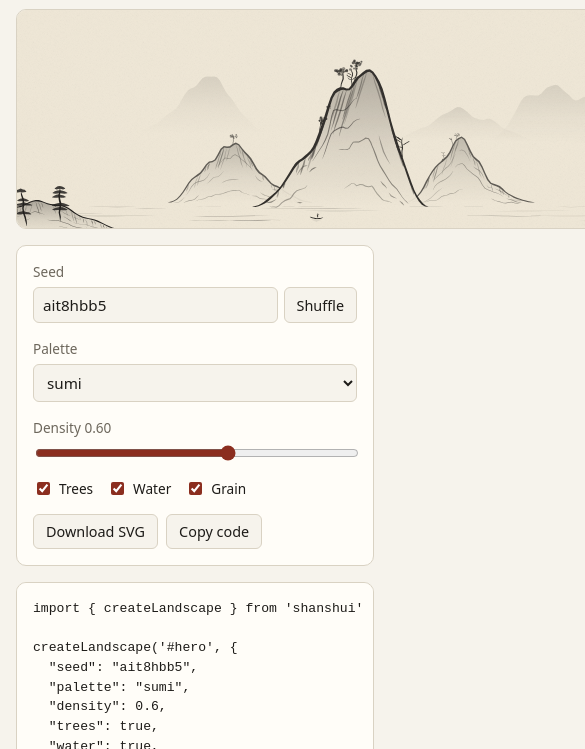
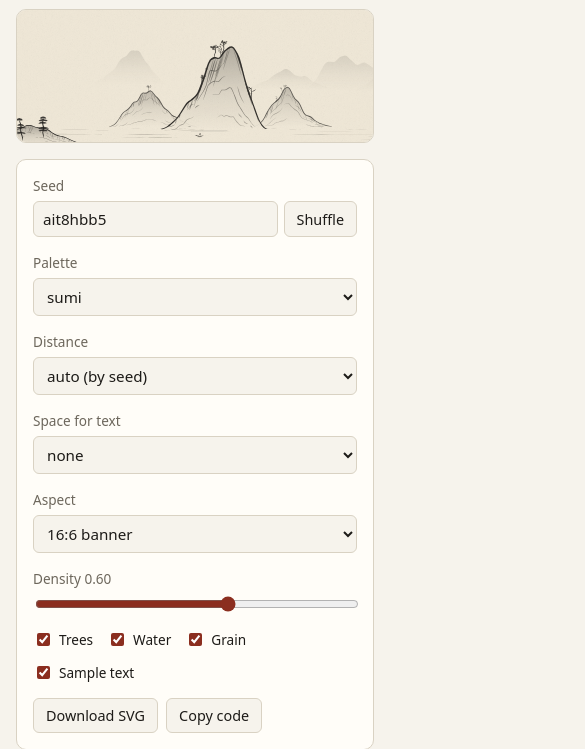
Before and after one commit to barada02/Mordern_Web_Art, a website built with Vite: page apps/playground/index.html in a window 390 px wide. Shown: the part 95-844 px from the top of the page, 585 px wide, since content can reach past the window. Built offline with nearby package versions, Linux system fonts and the light colour scheme.

Commit message:
feat(playground): add distance, space and aspect controls
- distance and text-space selectors with a sample headline placed via resolveSpace
- aspect presets from 16:6 banner to 9:16 phone to exercise resize handling
- code snippet shows only non-default options

```diff
--- a/apps/playground/index.html
+++ b/apps/playground/index.html
@@ -12,7 +12,13 @@
     </header>
 
     <main>
-      <div id="stage" class="stage" aria-live="polite"></div>
+      <div class="stage-wrap">
+        <div id="stage" class="stage" aria-live="polite"></div>
+        <div id="headline" class="headline" hidden>
+          <h2>Mountains &amp; Water</h2>
+          <p>Your content lives in the painting's empty space.</p>
+        </div>
+      </div>
 
       <form id="controls" class="controls" autocomplete="off">
         <label class="field seed">
@@ -29,6 +35,38 @@
         </label>
 
         <label class="field">
+          <span>Distance</span>
+          <select id="distance" name="distance">
+            <option value="auto">auto (by seed)</option>
+            <option value="level">平远 level</option>
+            <option value="high">高远 high</option>
+            <option value="deep">深远 deep</option>
+          </select>
+        </label>
+
+        <label class="field">
+          <span>Space for text</span>
+          <select id="space" name="space">
+            <option value="none">none</option>
+            <option value="left">left</option>
+            <option value="right">right</option>
+            <option value="center">center</option>
+            <option value="top">top</option>
+          </select>
+        </label>
+
+        <label class="field">
+          <span>Aspect</span>
+          <select id="aspect" name="aspect">
+            <option value="16 / 6">16:6 banner</option>
+            <option value="16 / 9">16:9</option>
+            <option value="4 / 3">4:3</option>
+            <option value="1 / 1">1:1</option>
+            <option value="9 / 16">9:16 phone</option>
+          </select>
+        </label>
+
+        <label class="field">
           <span>Density <output id="densityOut"></output></span>
           <input id="density" name="density" type="range" min="0" max="1" step="0.05" value="0.6" />
         </label>
@@ -37,6 +75,7 @@
           <label><input id="trees" type="checkbox" checked /> Trees</label>
           <label><input id="water" type="checkbox" checked /> Water</label>
           <label><input id="grain" type="checkbox" checked /> Grain</label>
+          <label><input id="showText" type="checkbox" checked /> Sample text</label>
         </fieldset>
 
         <div class="actions">
--- a/apps/playground/src/main.ts
+++ b/apps/playground/src/main.ts
@@ -1,45 +1,96 @@
-import { createLandscape, palettes, randomSeed, type LandscapeOptions, type PaletteName } from 'shanshui'
+import {
+  createLandscape,
+  palettes,
+  randomSeed,
+  resolveSpace,
+  type Distance,
+  type LandscapeOptions,
+  type PaletteName,
+  type SpacePreset,
+} from 'shanshui'
 import './style.css'
 
 const $ = <T extends HTMLElement>(id: string) => document.getElementById(id) as T
 
 const seedInput = $<HTMLInputElement>('seed')
 const paletteSelect = $<HTMLSelectElement>('palette')
+const distanceSelect = $<HTMLSelectElement>('distance')
+const spaceSelect = $<HTMLSelectElement>('space')
+const aspectSelect = $<HTMLSelectElement>('aspect')
 const density = $<HTMLInputElement>('density')
 const densityOut = $<HTMLOutputElement>('densityOut')
 const trees = $<HTMLInputElement>('trees')
 const water = $<HTMLInputElement>('water')
 const grain = $<HTMLInputElement>('grain')
+const showText = $<HTMLInputElement>('showText')
+const wrap = document.querySelector<HTMLElement>('.stage-wrap')!
+const headline = $<HTMLElement>('headline')
 const code = $<HTMLElement>('code')
 
 for (const name of Object.keys(palettes)) paletteSelect.add(new Option(name, name))
 
 // Seed from the URL hash so paintings are shareable.
-const initialSeed = decodeURIComponent(location.hash.slice(1)) || randomSeed()
-seedInput.value = initialSeed
+seedInput.value = decodeURIComponent(location.hash.slice(1)) || randomSeed()
+
+const DEFAULTS: LandscapeOptions = { palette: 'sumi', distance: 'auto', space: 'none', density: 0.6, trees: true, water: true, grain: true }
 
 const read = (): LandscapeOptions => ({
   seed: seedInput.value || '0',
   palette: paletteSelect.value as PaletteName,
+  distance: distanceSelect.value as Distance | 'auto',
+  space: spaceSelect.value as SpacePreset,
   density: Number(density.value),
   trees: trees.checked,
   water: water.checked,
   grain: grain.checked,
 })
 
+function applyAspect() {
+  const [w, h] = aspectSelect.value.split('/').map(Number)
+  wrap.style.aspectRatio = aspectSelect.value
+  // Keep tall aspects within the viewport.
+  wrap.style.width = `min(100%, calc(70vh * ${w / h}))`
+}
+
+function placeHeadline(opts: LandscapeOptions) {
+  const box = resolveSpace(opts.space as SpacePreset)
+  headline.hidden = !box || !showText.checked
+  if (!box) return
+  Object.assign(headline.style, {
+    left: `${box.x * 100}%`,
+    top: `${box.y * 100}%`,
+    width: `${box.width * 100}%`,
+    height: `${box.height * 100}%`,
+    color: palettes[opts.palette as PaletteName].ink,
+  })
+}
+
+function snippet(opts: LandscapeOptions) {
+  // Show only what differs from the defaults, like a user would write it.
+  const shown: Record<string, unknown> = { seed: opts.seed }
+  for (const [k, v] of Object.entries(opts)) {
+    if (k !== 'seed' && DEFAULTS[k as keyof LandscapeOptions] !== v) shown[k] = v
+  }
+  return `import { createLandscape } from 'shanshui'\n\ncreateLandscape('#hero', ${JSON.stringify(shown, null, 2)})`
+}
+
+applyAspect()
 const landscape = createLandscape('#stage', read())
 
 function render() {
   const opts = read()
   densityOut.value = opts.density!.toFixed(2)
   landscape.update(opts)
+  placeHeadline(opts)
   history.replaceState(null, '', `#${encodeURIComponent(String(opts.seed))}`)
-  code.textContent =
-    `import { createLandscape } from 'shanshui'\n\n` +
-    `createLandscape('#hero', ${JSON.stringify(opts, null, 2)})`
+  code.textContent = snippet(opts)
 }
 
-$('controls').addEventListener('input', render)
+$('controls').addEventListener('input', (e) => {
+  // Aspect changes resize the element; the library redraws itself via ResizeObserver.
+  if (e.target === aspectSelect) applyAspect()
+  render()
+})
 $('shuffle').addEventListener('click', () => {
   seedInput.value = randomSeed()
   render()
--- a/apps/playground/src/style.css
+++ b/apps/playground/src/style.css
@@ -60,15 +60,49 @@ main {
   gap: 16px;
 }
 
-.stage {
+.stage-wrap {
+  position: relative;
   aspect-ratio: 16 / 6;
-  min-height: 220px;
+  width: 100%;
+  margin-inline: auto;
   border-radius: 10px;
   overflow: hidden;
   border: 1px solid var(--line);
 }
 
+.stage {
+  position: absolute;
+  inset: 0;
+}
+
 .stage svg { display: block; }
+
+.headline {
+  position: absolute;
+  display: flex;
+  flex-direction: column;
+  justify-content: center;
+  align-items: center;
+  text-align: center;
+  padding: 8px;
+  pointer-events: none;
+}
+
+.headline[hidden] { display: none; }
+
+.headline h2 {
+  margin: 0;
+  font-family: 'Songti SC', 'Noto Serif SC', Georgia, serif;
+  font-size: clamp(1.1rem, 3.2vw, 2.6rem);
+  font-weight: 600;
+  letter-spacing: 0.01em;
+}
+
+.headline p {
+  margin: 0.4em 0 0;
+  font-size: clamp(0.75rem, 1.3vw, 1rem);
+  opacity: 0.75;
+}
 
 .controls {
   display: grid;
```
